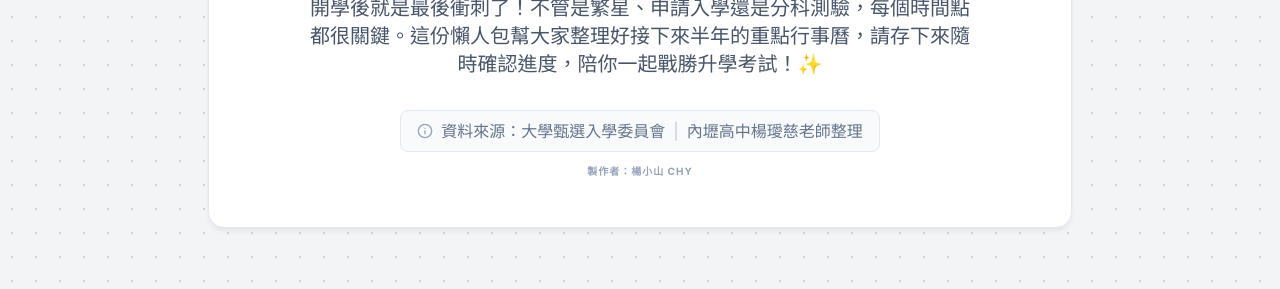
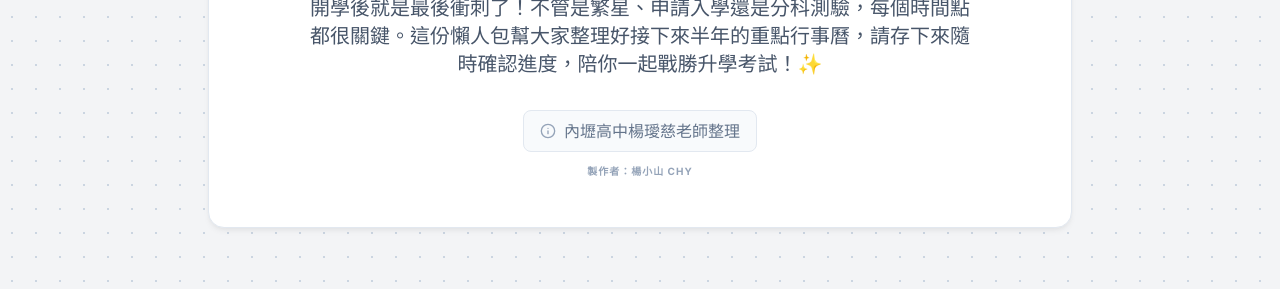
Before and after one commit to maguire5949-crypto/115seniorschedule, a plain HTML site: page index.html in a window 1280 px wide. Shown: the part 307-596 px from the top of the page. Drawn offline with nearby package versions, Linux system fonts and the light colour scheme.

Commit message:
index.html

```diff
--- a/index.html
+++ b/index.html
@@ -163,13 +163,9 @@
                 </div>
 
                 <div class="flex flex-col items-center gap-3">
-                    <div class="inline-flex flex-col sm:flex-row items-center bg-slate-50 px-4 py-2 rounded-lg text-sm md:text-base text-slate-500 font-medium text-center sm:gap-0 gap-1 text-pretty border border-slate-200">
-                        <div class="flex items-center justify-center whitespace-nowrap">
-                            <i data-lucide="info" class="w-4 h-4 mr-2 text-slate-400 shrink-0"></i>
-                            <span>資料來源：大學甄選入學委員會</span>
-                        </div>
-                        <span class="hidden sm:inline mx-2 text-slate-300">|</span>
-                        <span class="whitespace-nowrap">內壢高中楊璦慈老師整理</span>
+                    <div class="inline-flex items-center bg-slate-50 px-4 py-2 rounded-lg text-sm md:text-base text-slate-500 font-medium text-center text-pretty border border-slate-200">
+                        <i data-lucide="info" class="w-4 h-4 mr-2 text-slate-400 shrink-0"></i>
+                        <span>內壢高中楊璦慈老師整理</span>
                     </div>
                     <span class="text-[10px] text-slate-400 font-bold uppercase tracking-widest">製作者：楊小山 CHY</span>
                 </div>
```
